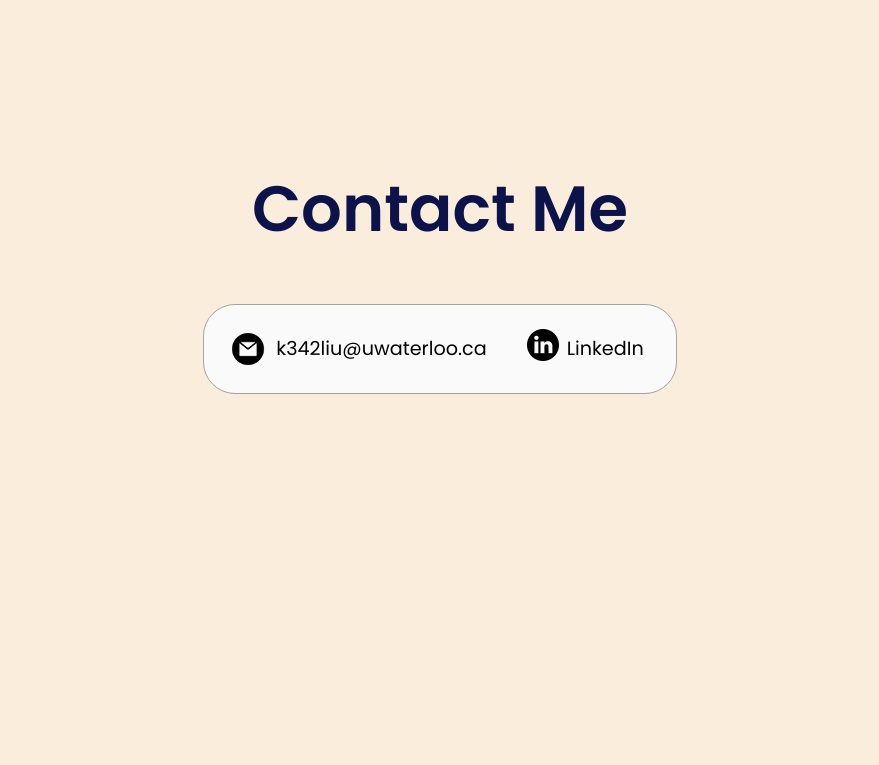
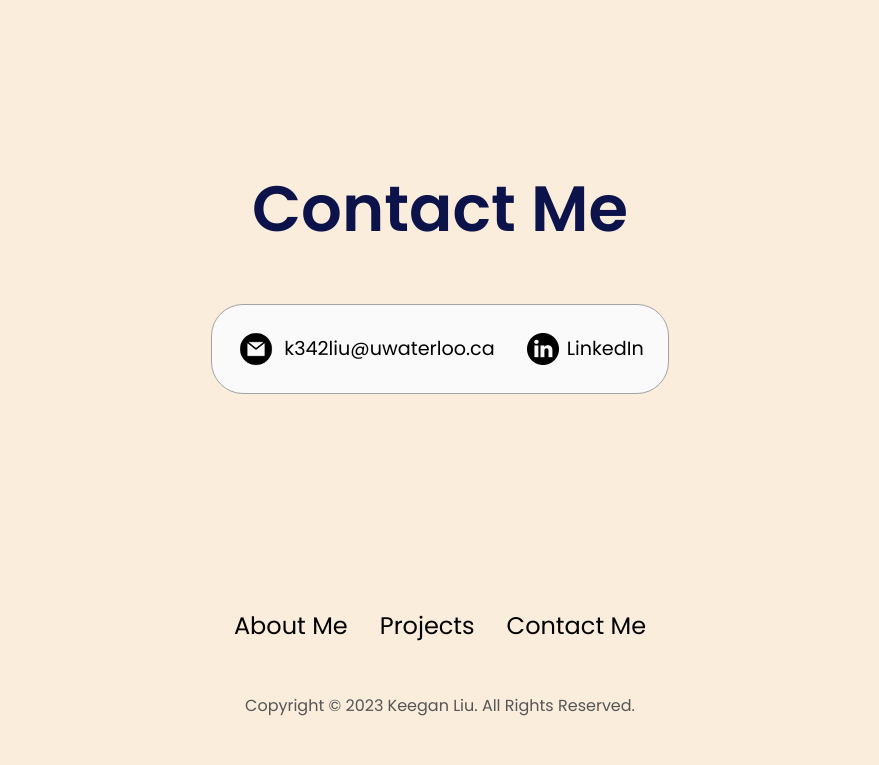
Before and after one commit to k3yg4n/keeganliu.ca, a plain HTML site: page index.html in a window 1280 px wide. Shown: the part 2700-3465 px from the top of the page, without its empty margins (200-1079 px from the left). Before the commit the page ends 3257 px from the top, so only its background shows below. Drawn offline with Linux system fonts and the light colour scheme.

Commit message:
Complete footer

```diff
--- a/index.html
+++ b/index.html
@@ -160,17 +160,35 @@
       <h1 class="title">Contact Me</h1>
       <div class="contact-info-upper-container">
         <div class="contact-info-container">
-          <img src="./assets/email.png" alt="Email icon" class="icon
-          contact-icon email-icon" />
-          <p><a href="mailto:k342liu@uwaterloo.ca">k342liu@uwaterloo.ca</p>
+          <img
+            src="./assets/email.png"
+            alt="Email icon"
+            class="icon contact-icon email-icon"
+          />
+          <p><a href="mailto:k342liu@uwaterloo.ca">k342liu@uwaterloo.ca</a></p>
         </div>
         <div class="contact-info-container">
-          <img src="./assets/linkedin.png" alt="LinkedIn icon" class="icon
-          contact-icon" />
-          <p><a href="https://www.linkedin.com/in/keeganliu/">LinkedIn</p>
+          <img
+            src="./assets/linkedin.png"
+            alt="LinkedIn icon"
+            class="icon contact-icon"
+          />
+          <p><a href="https://www.linkedin.com/in/hi/">LinkedIn</a></p>
         </div>
       </div>
     </section>
+    <footer>
+      <nav>
+        <div class="nav-links-container-footer">
+          <ul class="nav-links">
+            <li><a href="#about">About Me</a></li>
+            <li><a href="#projects">Projects</a></li>
+            <li><a href="#contact">Contact Me</a></li>
+          </ul>
+        </div>
+      </nav>
+      <p>Copyright &#169; 2023 Keegan Liu. All Rights Reserved.</p>
+    </footer>
     <script src="script.js"></script>
   </body>
 </html>
--- a/style.css
+++ b/style.css
@@ -385,3 +385,23 @@ section {
 .email-icon {
   height: 2.5rem;
 }
+
+/* Footer Section */
+
+footer {
+  height: 26vh;
+  margin: 0 1rem;
+}
+
+footer p {
+  text-align: center;
+}
+
+footer nav {
+  justify-content: center;
+  margin: auto;
+}
+
+.nav-links-container-footer {
+  text-align: center;
+}
```
